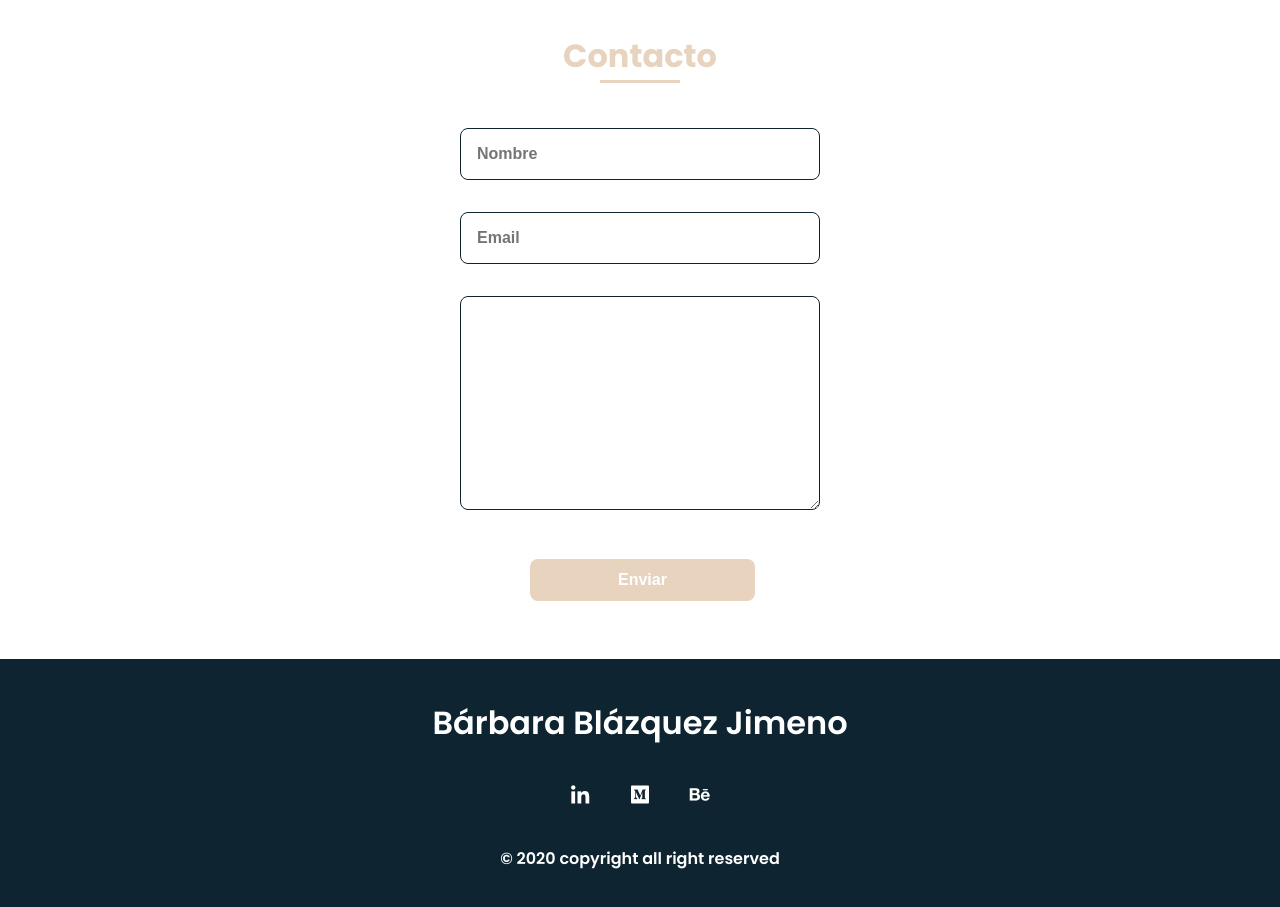
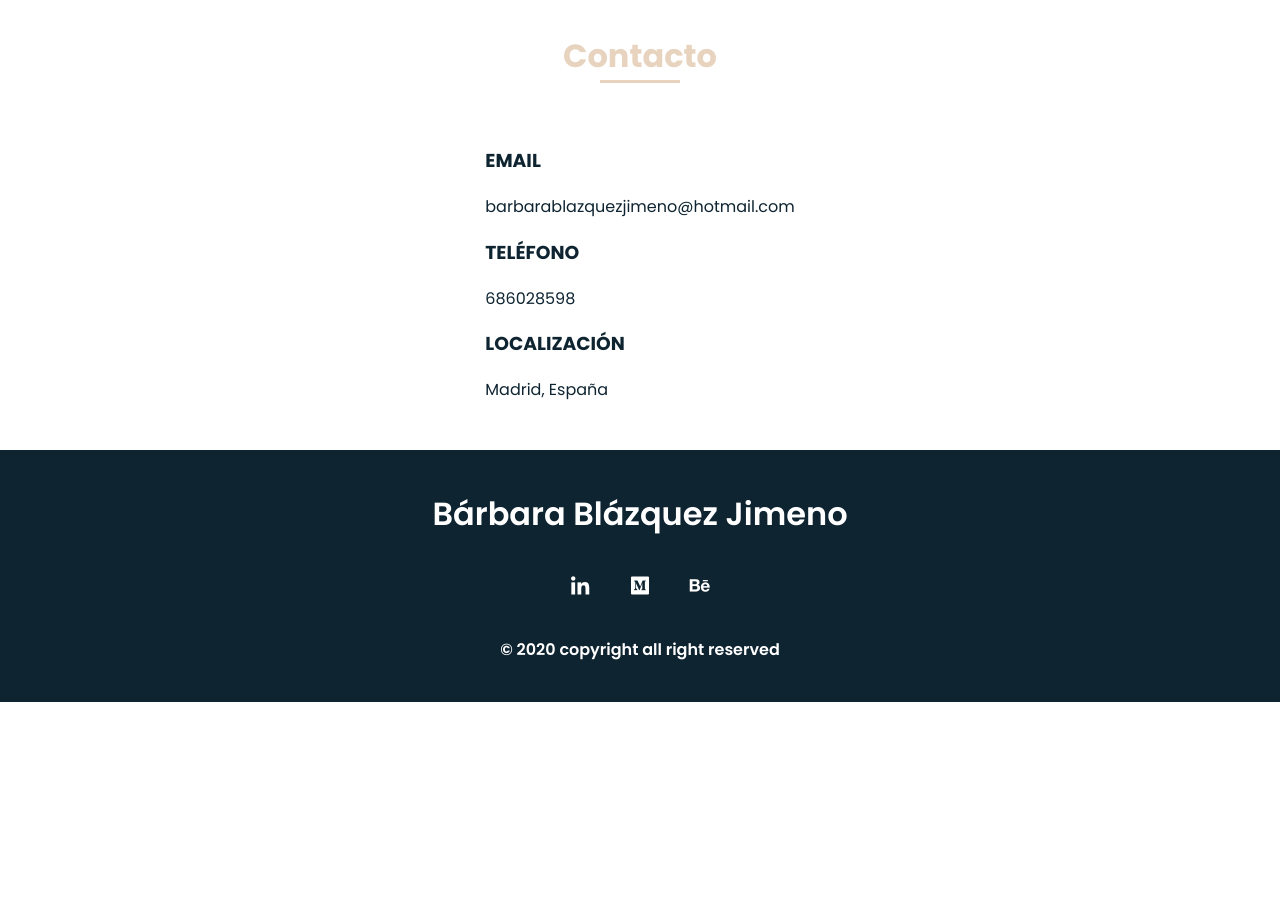
Before and after one commit to barbarablazquezjimeno/noport, a plain HTML site: page index.html in a window 1280 px wide. Shown: the part 2740-3647 px from the top of the page. After the commit the page ends 3442 px from the top, so only its background shows below. Drawn offline with nearby package versions, Linux system fonts and the light colour scheme.

Commit message:
Update index.html

```diff
--- a/index.html
+++ b/index.html
@@ -163,15 +163,19 @@
 
             <!--===== CONTACT =====-->
             <section class="contact section" id="contact">
-                <h2 class="section-title">Contacto</h2>
+            <h2 class="section-title">Contacto</h2>
 
                 <div class="contact__container bd-grid">
-                    <form action="mailto:bblazquezjimeno@gmail.com" method="post" enctype="text/plain" class="contact__form">
-                        <input type="text" placeholder="Nombre" class="contact__input">
-                        <input type="mail" placeholder="Email" class="contact__input">
-                        <textarea name="" id="" cols="0" rows="10" class="contact__input"></textarea>
-                        <input type="submit" value="Enviar" class="contact__button button">
-                    </form>
+                    <div class="contact__info">
+                        <h3 class="contact__subtitle">EMAIL</h3>
+                        <span class="contact__text">barbarablazquezjimeno@hotmail.com</span>
+
+                        <h3 class="contact__subtitle">TELÉFONO</h3>
+                        <span class="contact__text">686028598</span>
+
+                        <h3 class="contact__subtitle">LOCALIZACIÓN</h3>
+                        <span class="contact__text">Madrid, España</span>
+                    </div>
                 </div>
             </section>
         </main>
```
